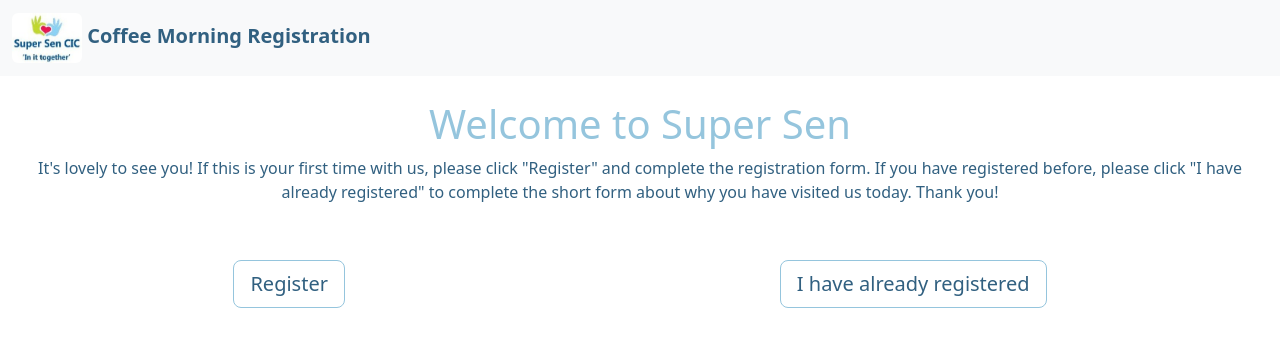
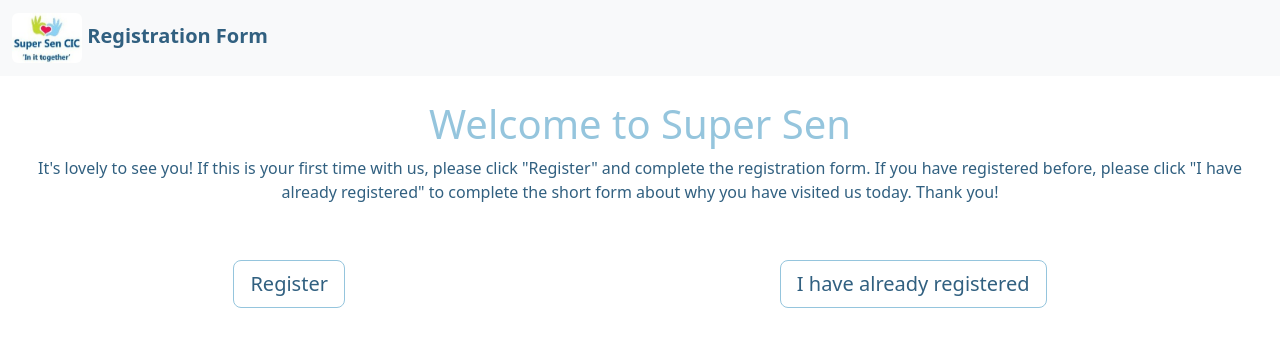
Before and after one commit to chelseanicholls95/registration, a plain HTML site: page index.html in a window 1280 px wide. Drawn offline with nearby package versions, Linux system fonts and the light colour scheme.

Commit message:
changed nav

```diff
--- a/index.html
+++ b/index.html
@@ -30,7 +30,7 @@
             height="50"
             class="d-inline-block rounded"
           />
-          Coffee Morning Registration
+          Registration Form
         </a>
       </div>
     </nav>
```
